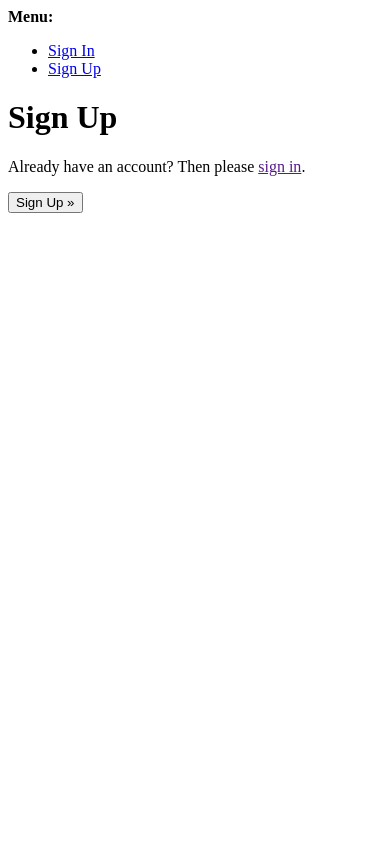
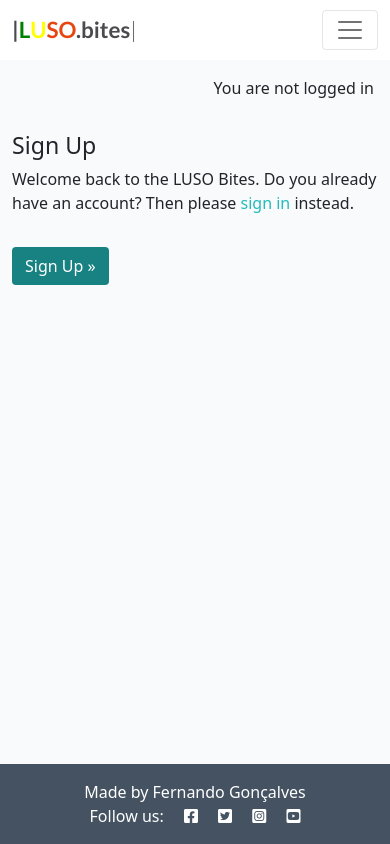
Before and after one commit to Goncalves95/LusoBites, a Django app: template templates/account/signup.html in a window 390 px wide. Run offline with Django 4.2, Linux system fonts and the light colour scheme; the template is opened without the code that fills it: most values are stand-ins (such as "Sample title", 1, 10 or a date in 2020); some libraries are stand-ins or nearby versions.

Commit message:
Change base to sign up page

```diff
--- a/templates/account/login.html
+++ b/templates/account/login.html
@@ -12,7 +12,7 @@
         <div class="col-md-8 mt-3 offset-md-2">
             <h3>{% trans "Sign In" %}</h3>
 
-            <p>{% blocktrans %}Welcome back to the code|star blog. To leave a comment or like a post, please log in. If
+            <p>{% blocktrans %}Welcome back to the LUSO Bites. To leave a comment or like a post, please log in. If
                 you
                 have not created an account yet, then <a class="link" href="{{ signup_url }}">sign up</a>
                 first.{% endblocktrans %}</p>
--- a/templates/account/signup.html
+++ b/templates/account/signup.html
@@ -1,21 +1,38 @@
-{% extends "account/base.html" %}
+{% extends "base.html" %}
 
 {% load i18n %}
 
-{% block head_title %}{% trans "Signup" %}{% endblock head_title %}
+{% block head_title %}{% trans "Signup" %}{% endblock %}
 
 {% block content %}
-<h1>{% trans "Sign Up" %}</h1>
+<div class="container">
+  <div class="row">
+    <div class="col-md-8 mt-3 offset-md-2">
+      <h3>{% trans "Sign Up" %}</h3>
 
-<p>{% blocktrans %}Already have an account? Then please <a href="{{ login_url }}">sign in</a>.{% endblocktrans %}</p>
+      <p>{% blocktrans %}
+        Welcome back to the LUSO Bites.
+        Do you already have an account? Then please
+        <a class="link" href="{{ login_url }}">sign in</a>
+        instead.
+      {% endblocktrans %}</p>
+    </div>
+  </div>
+  <div class="row">
+    <div class="col-md-8 mt-3 offset-md-2">
+      <form class="signup" id="signup_form" method="post"
+        action="{% url 'account_signup' %}">
+        {% csrf_token %}
+        {{ form.as_p }}
+        {% if redirect_field_value %}
+        <input type="hidden" name="{{ redirect_field_name }}"
+          value="{{ redirect_field_value }}" />
+        {% endif %}
+        <button class="btn btn-signup right" type="submit">
+          {% trans "Sign Up" %} &raquo;</button>
+      </form>
+    </div>
+  </div>
+</div>
 
-<form class="signup" id="signup_form" method="post" action="{% url 'account_signup' %}">
-  {% csrf_token %}
-  {{ form.as_p }}
-  {% if redirect_field_value %}
-  <input type="hidden" name="{{ redirect_field_name }}" value="{{ redirect_field_value }}" />
-  {% endif %}
-  <button type="submit">{% trans "Sign Up" %} &raquo;</button>
-</form>
-
-{% endblock content %}
+{% endblock %}
```
